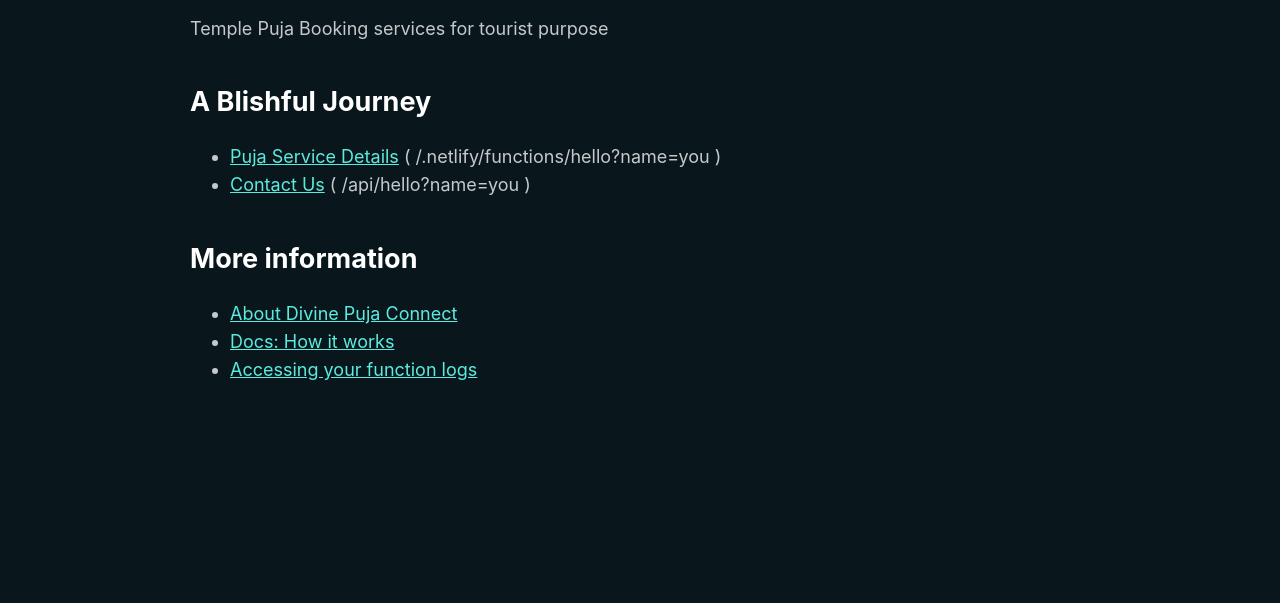
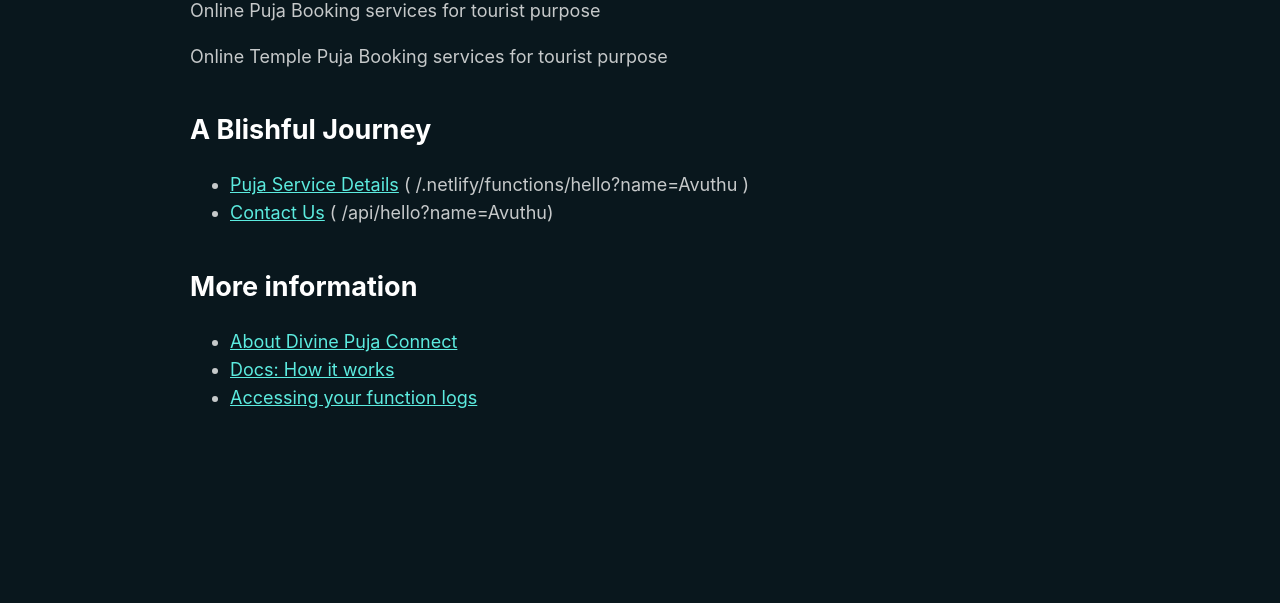
Before and after one commit to preetiavuthu/preetiavuthu, a website: page public/index.html in a window 1280 px wide. Shown: the part 197-800 px from the top of the page. Drawn offline with Linux system fonts and the light colour scheme.

Commit message:
html file edit and chanege commited

```diff
--- a/public/index.html
+++ b/public/index.html
@@ -3,23 +3,23 @@
 
 <head>
 
-    <title>Puja Service</title>
+    <title>Puja services</title>
     <link rel="stylesheet" href="/css/styles.css" />
 </head>
 
-<body>
+<body>rn
     <div class="container">
-        <h1>Puja Service</h1>
+        <h1>Puja service</h1>
         <p>
             Online Puja Booking services for tourist purpose
         </p>
         <p>
-            Temple Puja Booking services for tourist purpose
+           Online Temple Puja Booking services for tourist purpose
         </p>
         <h2>A Blishful Journey</h2>
         <ul>
-            <li><a href="/.netlify/functions/hello?name=you">Puja Service Details</a> ( /.netlify/functions/hello?name=you )</li>
-            <li><a href="/api/hello?name=you">Contact Us</a> ( /api/hello?name=you )</li>
+            <li><a href="/.netlify/functions/hello?name=you">Puja Service Details</a> ( /.netlify/functions/hello?name=Avuthu )</li>
+            <li><a href="/api/hello?name=you">Contact Us</a> ( /api/hello?name=Avuthu)</li>
         </ul>
 
 
```
